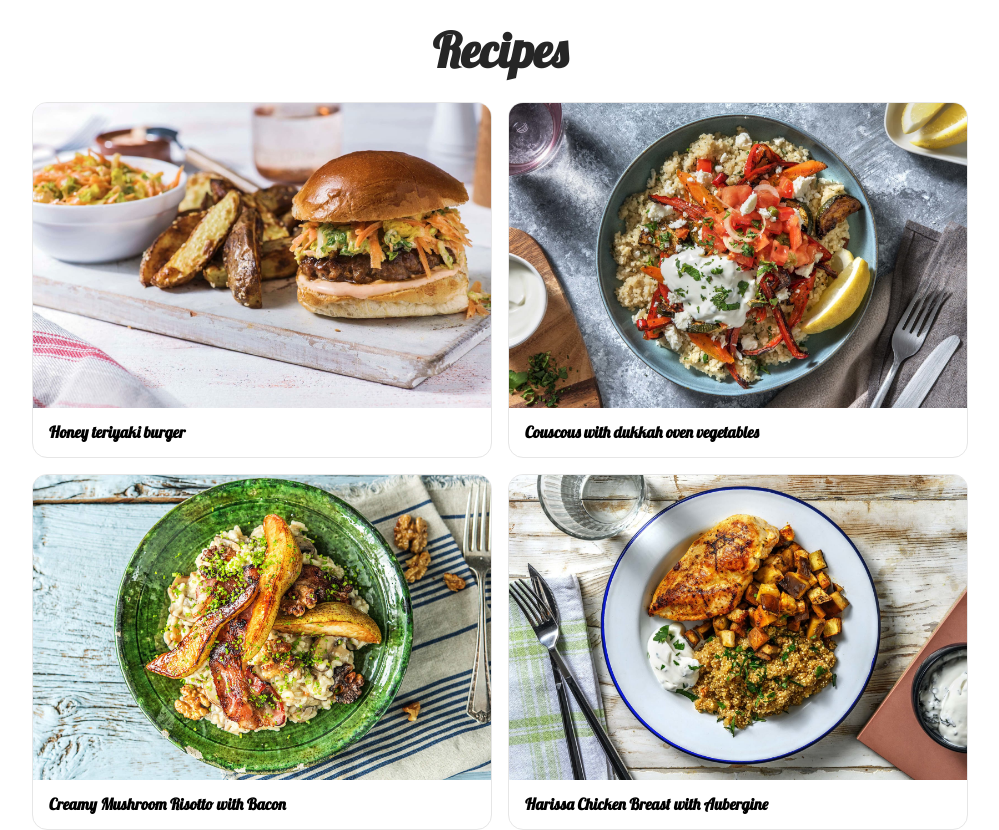
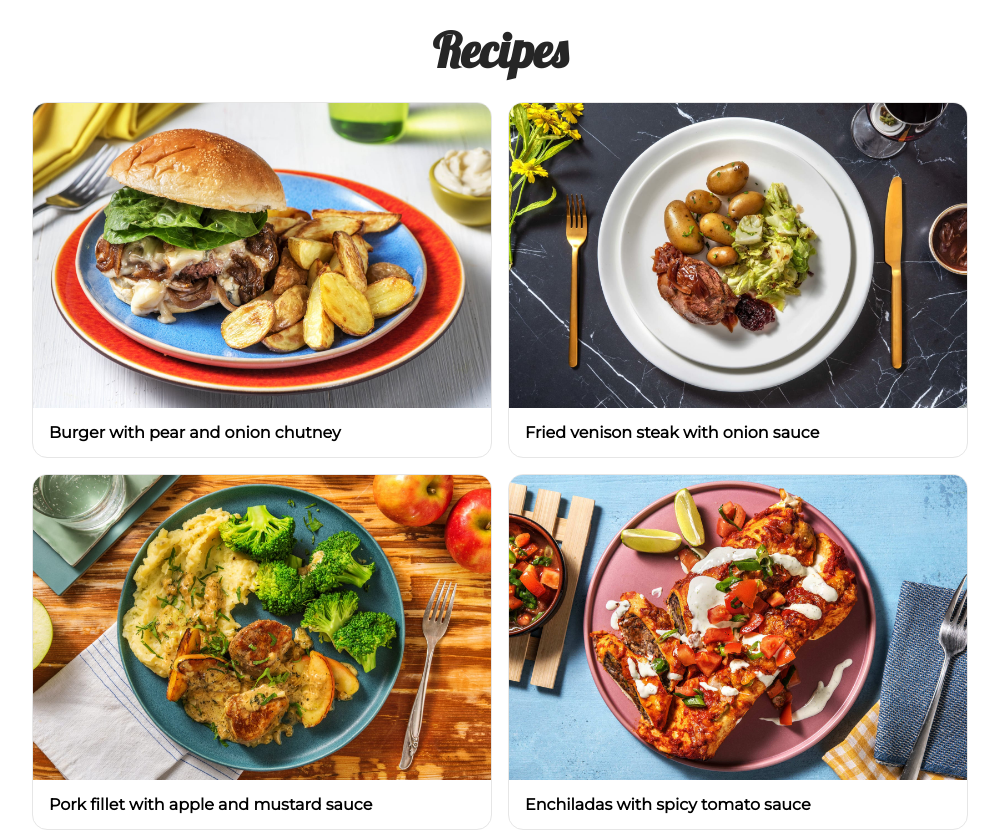
Before and after one commit to leggsimon/recipes, a Next.js app: page / in a window 1280 px wide. Shown: the top 830 px of the page, without its empty margins (140-1139 px from the left). Built offline with nearby package versions, Linux system fonts and the light colour scheme.

Commit message:
use body font family for recipe titles in cards

```diff
--- a/pages/index.tsx
+++ b/pages/index.tsx
@@ -38,6 +38,7 @@ const RecipeImage = styled.img`
 `;
 const RecipeName = styled.h1`
 	padding: 0.8em 1em;
+	font-family: var(--font-family-body);
 `;
 
 type HomeProps = {
@@ -72,9 +73,7 @@ export default function Home({ recipes }: HomeProps) {
 export function getStaticProps(): GetStaticPropsResult<HomeProps> {
 	return {
 		props: {
-			recipes: recipes.sort(({ mainImage }) => {
-				return mainImage ? -1 : 1;
-			}),
+			recipes,
 		},
 	};
 }
```
